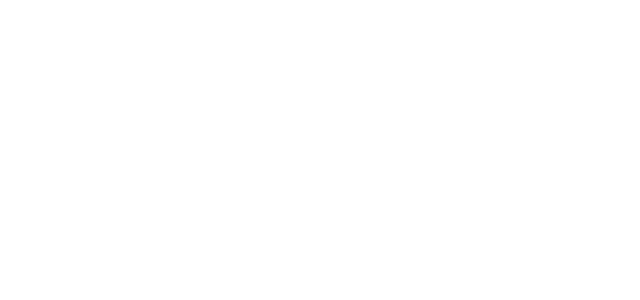
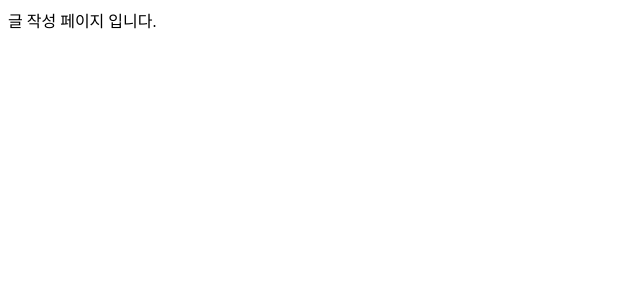
Before and after one commit to codestates-seb/seb45_main_018, a React (Vite) app in the folder ecoders-front/: page /community/write in a window 1280 px wide. Before the commit this address had no page. Shown: the top 300 px of the page, without its empty margins (0-640 px from the left). Built offline with nearby package versions, Linux system fonts and the light colour scheme.

Commit message:
style : 글 작성 페이지 생성

```diff
--- a/ecoders-front/src/App.tsx
+++ b/ecoders-front/src/App.tsx
@@ -2,13 +2,16 @@ import { useState } from 'react';
 import { BrowserRouter, Routes, Route } from 'react-router-dom';
 
 import './App.css';
+import CommunityPage from './pages/CommunityPage';
+import CommunityWritePage from './pages/CommunityWritePage';
 
 function App() {
   return (
     <BrowserRouter>
       <Routes>
-        {/* <Route path='/' element={Home} />
-        <Route element={NotFound} /> */}
+        <Route path="/community" element={<CommunityPage />} />
+        <Route path="/community/write" element={<CommunityWritePage />} />
+        {/* <Route element={NotFound} /> */}
       </Routes>
     </BrowserRouter>
   );
--- /dev/null
+++ b/ecoders-front/src/pages/CommunityWritePage.tsx
@@ -0,0 +1,5 @@
+function CommunityWritePage() {
+  return <div>글 작성 페이지 입니다.</div>;
+}
+
+export default CommunityWritePage;
```
